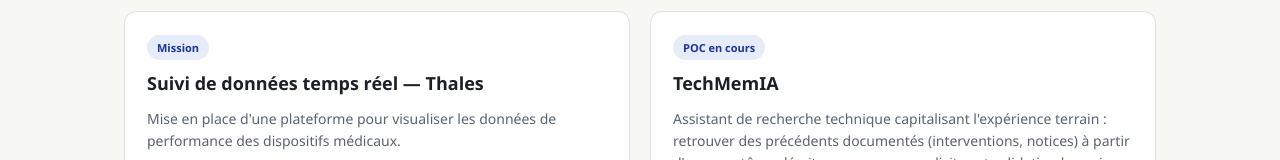
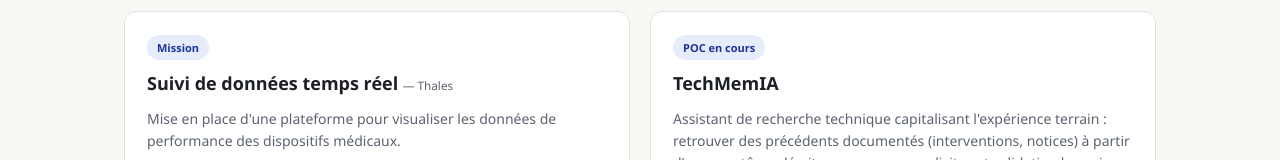
Before and after one commit to MOHAMEDALIMRABET/MOHAMEDALIMRABET.github.io, a plain HTML site: page realisations/python.html in a window 1280 px wide. Shown: the part 237-397 px from the top of the page. Drawn offline with Linux system fonts and the light colour scheme.

Commit message:
Réduit la taille du nom Thales dans le titre de mission
Co-authored-by: Copilot <223556219+Copilot@users.noreply.github.com>

```diff
--- a/realisations/python.html
+++ b/realisations/python.html
@@ -39,7 +39,7 @@
         <div class="card-grid" style="margin-top:24px;">
           <article class="card" id="bi-python">
             <span class="tag tag-progress">Mission</span>
-            <h3>Suivi de données temps réel — Thales</h3>
+            <h3>Suivi de données temps réel <small style="font-size:.65em; font-weight:400; color:var(--muted);">— Thales</small></h3>
             <p>
               Mise en place d'une plateforme pour visualiser les données de performance
               des dispositifs médicaux.
```
